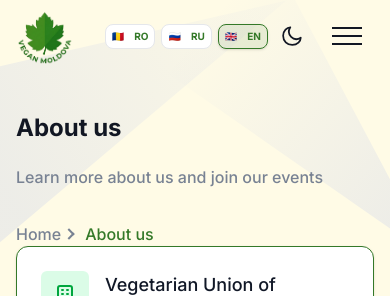
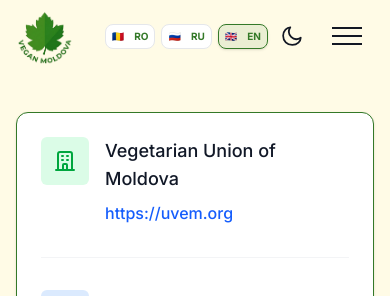
Before and after one commit to AnimalLiberationTech/veg-md, a Next.js app: page /en/about in a window 390 px wide. Shown: the top 296 px of the page. Built offline with nearby package versions, Linux system fonts and the light colour scheme.

Commit message:
hide breadcrumbs on mobile devices

```diff
--- a/src/components/Common/Breadcrumb.tsx
+++ b/src/components/Common/Breadcrumb.tsx
@@ -14,7 +14,7 @@
   return (
     <>
       <section className="relative z-10 overflow-hidden pt-28 lg:pt-37.5">
-        <div className="container">
+        <div className="container hidden md:block">
           <div className="-mx-4 flex flex-wrap items-center">
             <div className="w-full px-4 md:w-8/12 lg:w-7/12">
               <div className="mb-8 max-w-142.5 md:mb-0 lg:mb-12">
@@ -47,7 +47,7 @@
           </div>
         </div>
 
-        <div>
+        <div className="hidden md:block">
           <span className="absolute left-0 top-0 z-[-1]">
             <svg
               width="287"
```
